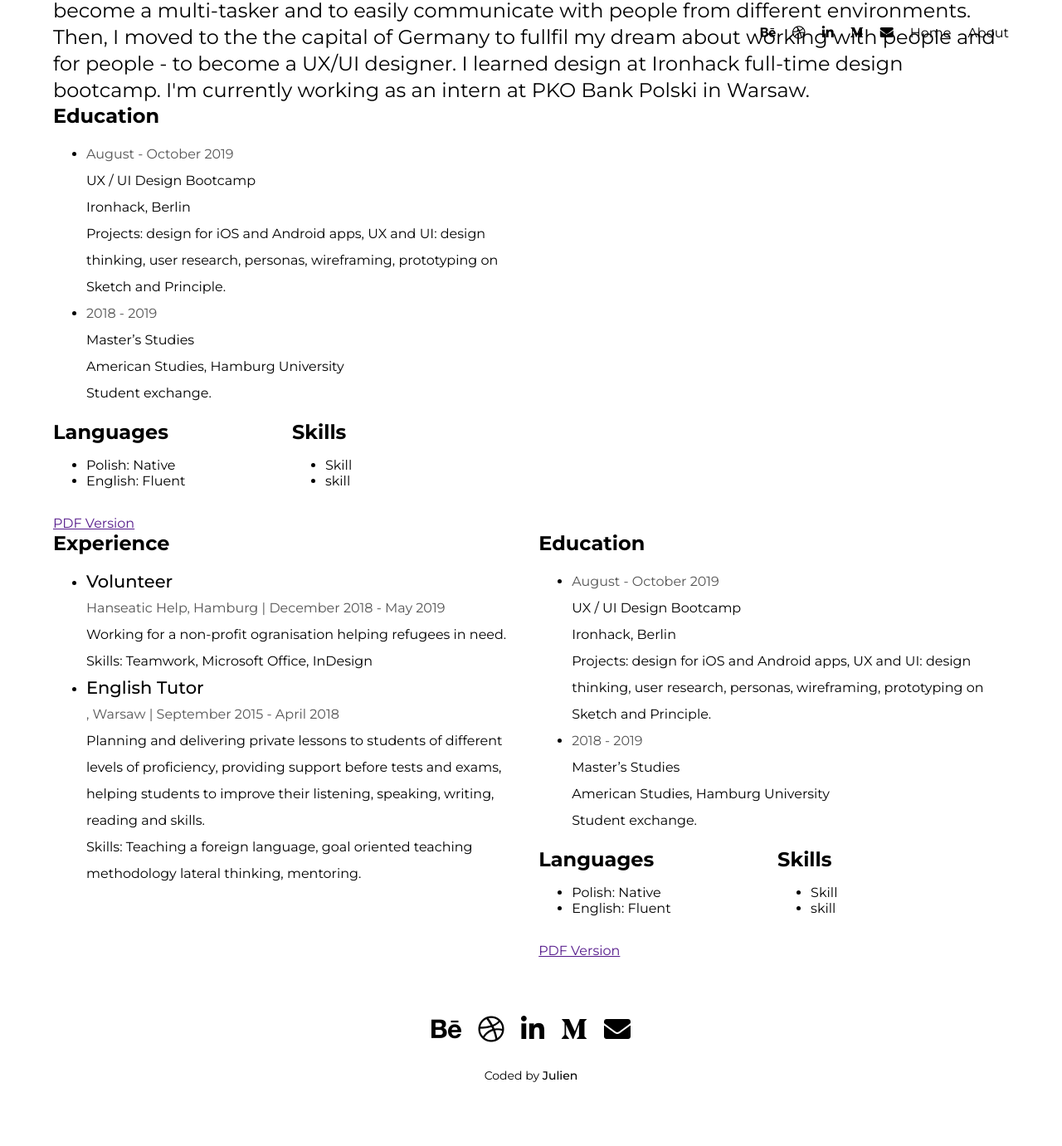
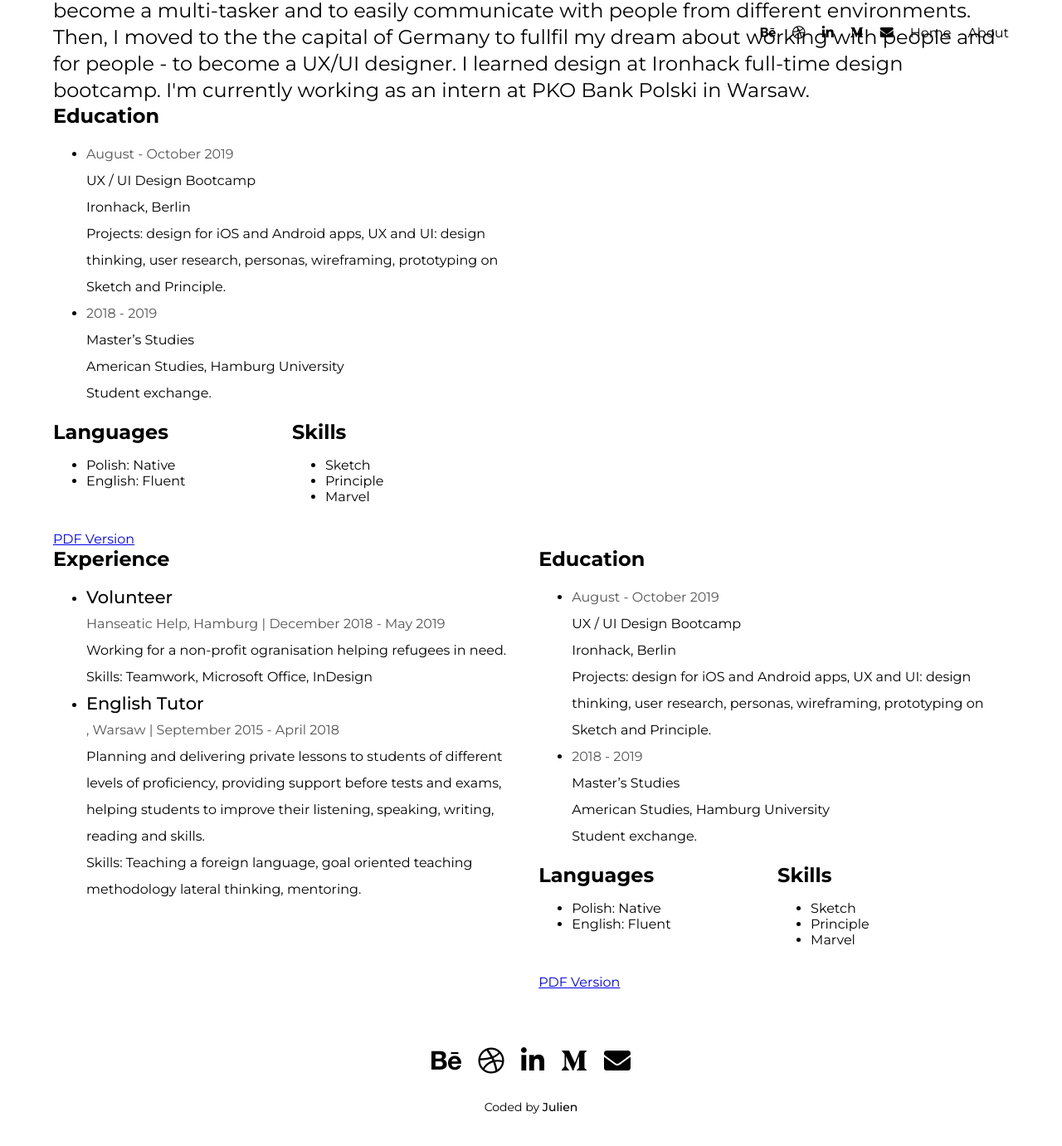
Before and after one commit to camille-rivoire-portfolio/camille-rivoire-portfolio.github.io, a Jekyll site: the page built from about.md, in a window 1280 px wide and 1400 px high, scrolled down 229 px. Shown: the top 1381 px of the window at 83% size. Built offline with Jekyll 4.4.1, drawn with Linux system fonts in a browser that asks for light colours.

Commit message:
Update from Forestry.io Julien Sebag updated about.md

```diff
--- a/about.md
+++ b/about.md
@@ -46,8 +46,9 @@ languages:
 - name: English
   level: Fluent
 skills:
-- Skill
-- skill
-cv_link: ''
+- Sketch
+- Principle
+- Marvel
+cv_link: "/cv.pdf"
 
 ---
```
